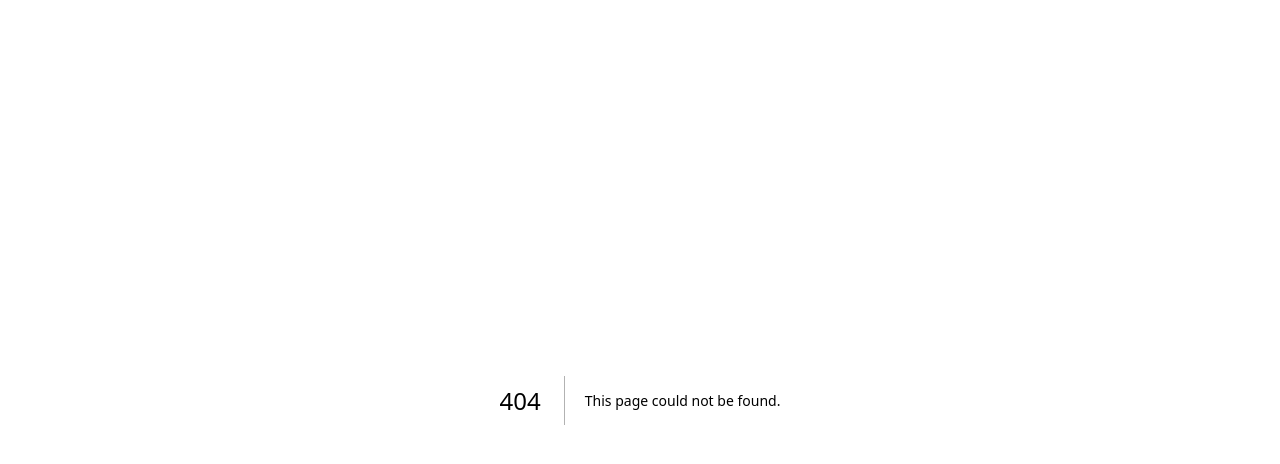
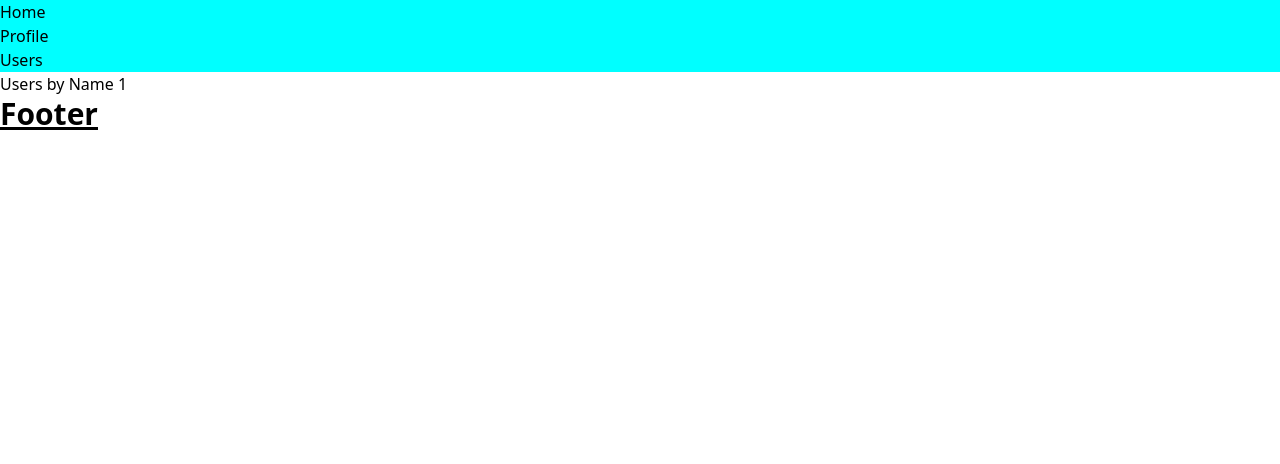
Before and after one commit to foolais/belajar-nextjs, a Next.js app: page /users/1 in a window 1280 px wide. Before the commit this address had no page. Shown: the top 464 px of the page. Built offline with nearby package versions, Linux system fonts and the light colour scheme.

Commit message:
feat:tugas hari-8

```diff
--- /dev/null
+++ b/pages/users/[id].js
@@ -0,0 +1,13 @@
+import Layout from "@/layout";
+import { useRouter } from "next/router";
+
+export default function UsersByName() {
+  const router = useRouter();
+  const { id } = router?.query;
+
+  return (
+    <Layout>
+      <p>Users by Name {id}</p>
+    </Layout>
+  );
+}
```
